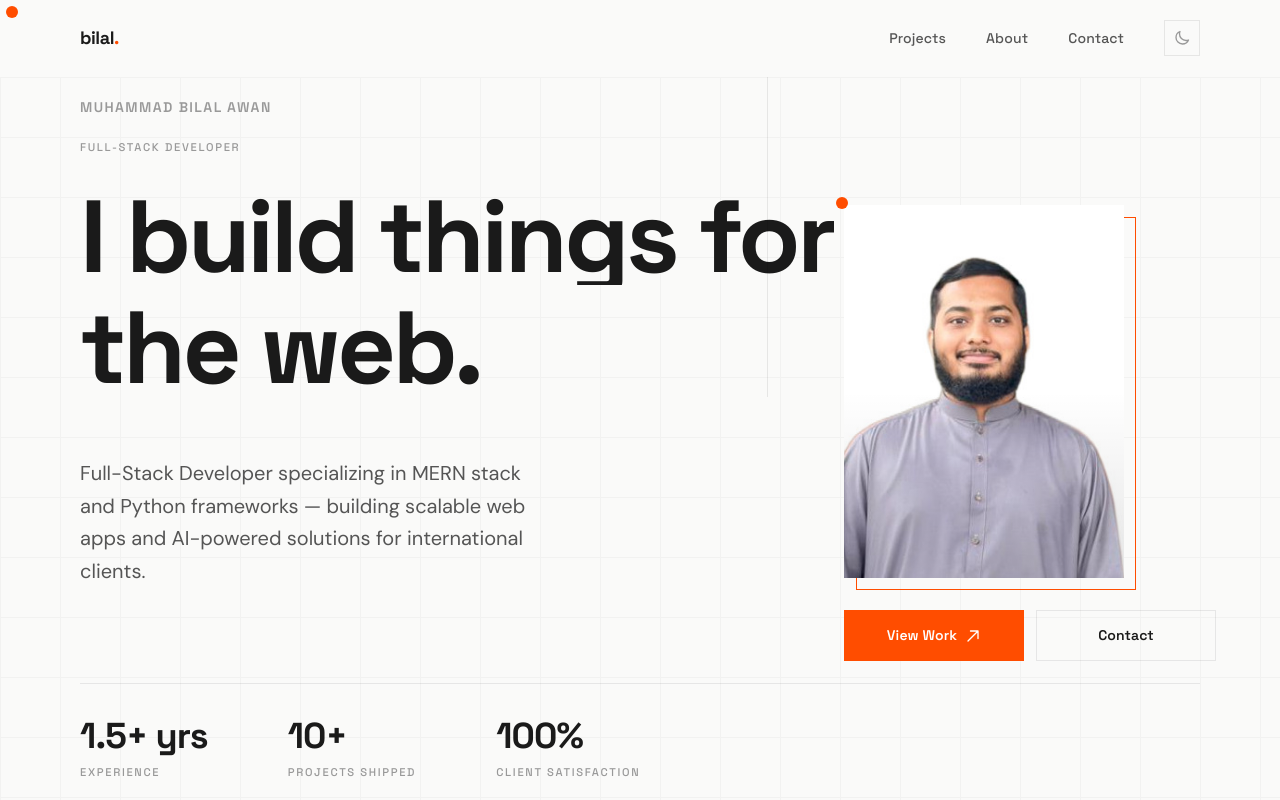
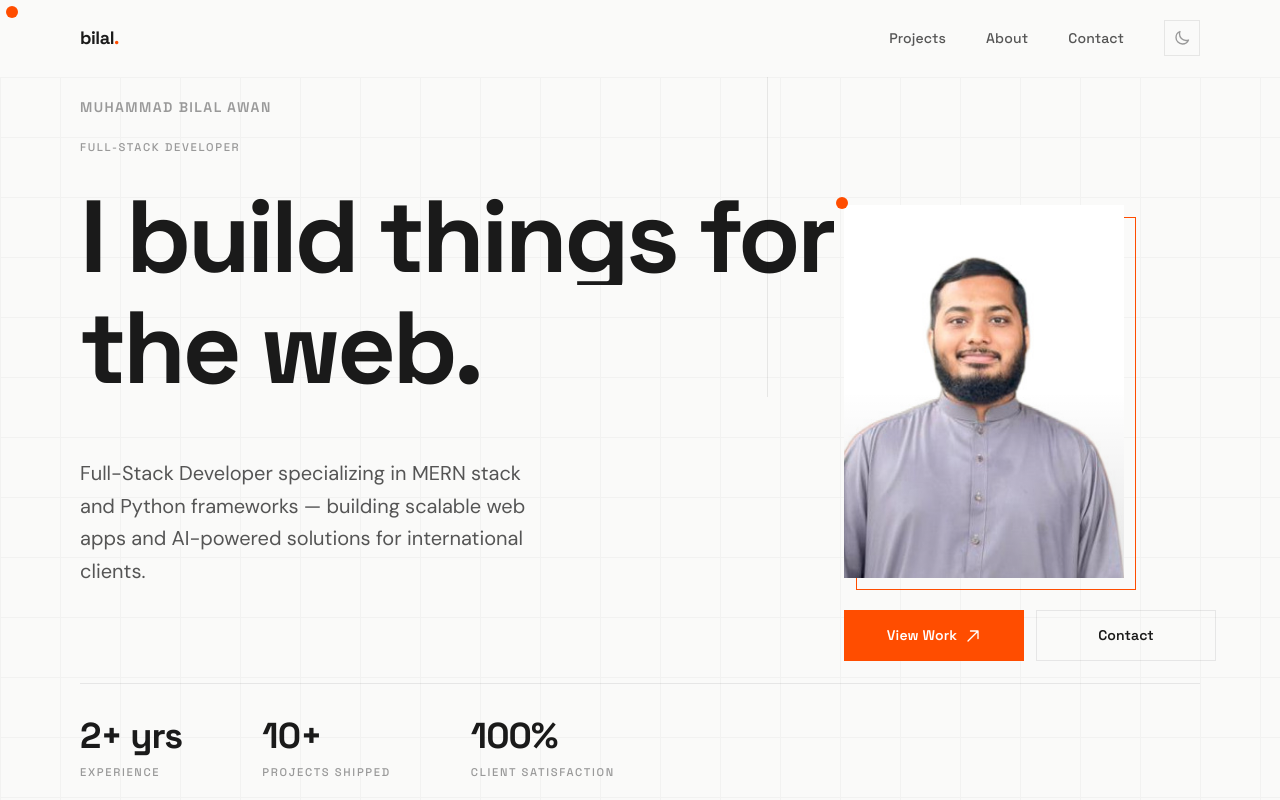
Before and after one commit to mbilalsarwarawan/portfolio, a Next.js app in the folder site/: page / in a window 1280 px wide. Shown: the top 800 px of the page. Built offline with nearby package versions, Linux system fonts and the light colour scheme.

Commit message:
update the experience

```diff
--- a/site/components/Hero.tsx
+++ b/site/components/Hero.tsx
@@ -282,7 +282,7 @@ export function Hero() {
           style={{ borderTop: '1px solid var(--border)' }}
         >
           {[
-            { to: 1, suffix: '.5+ yrs', label: 'Experience' },
+            { to: 2, suffix: '+ yrs', label: 'Experience' },
             { to: 10, suffix: '+', label: 'Projects Shipped' },
             { to: 100, suffix: '%', label: 'Client Satisfaction' },
           ].map(({ to, suffix, label }) => (
```
